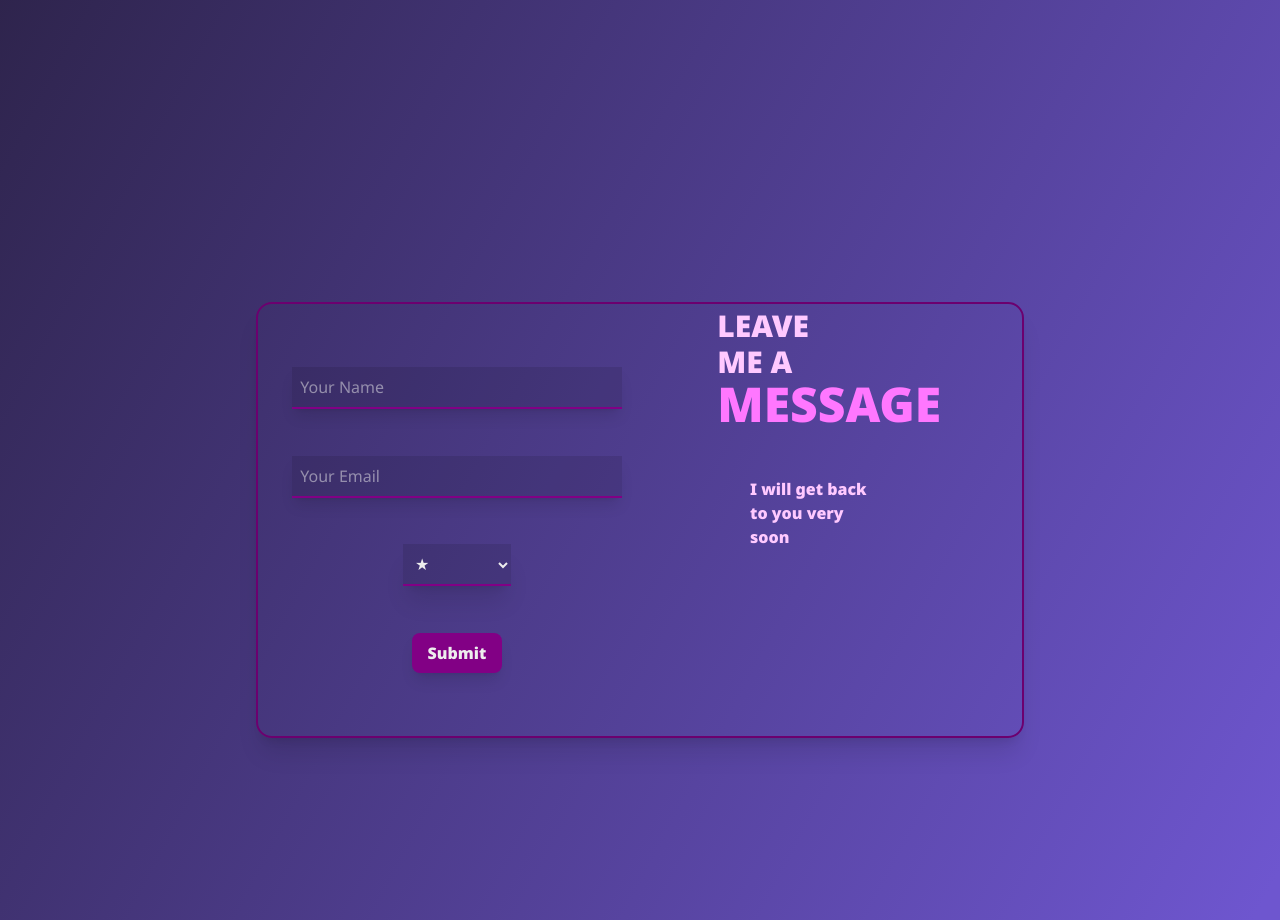
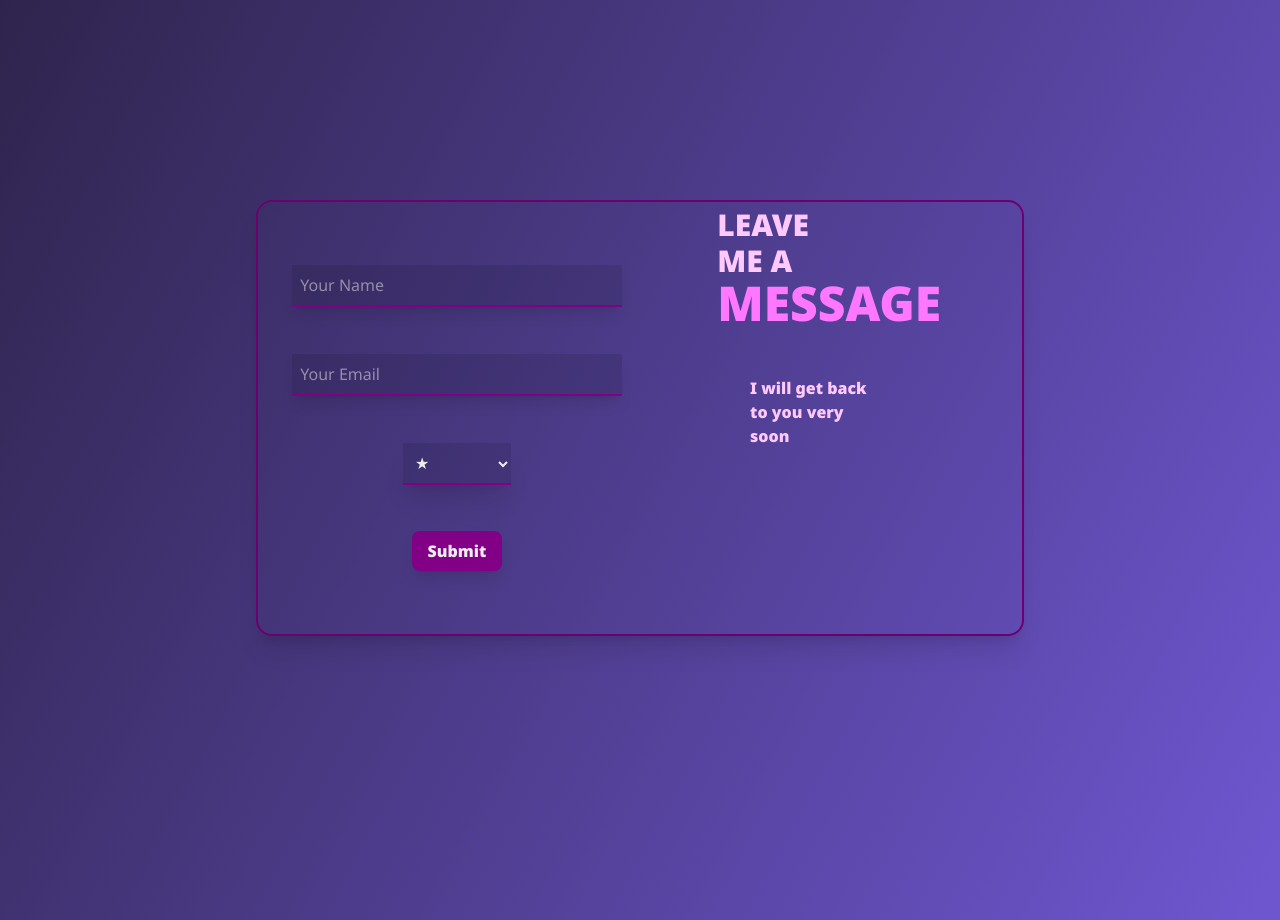
Before and after one commit to david-vasseur/portfolio_2025, a Next.js app: page / in a window 1280 px wide. Shown: the part 1480-2400 px from the top of the page. Built offline with nearby package versions, Linux system fonts and the light colour scheme.

Commit message:
adding tanstack form hook lib and form

```diff
--- a/src/app/__components/layout/SectionContact.tsx
+++ b/src/app/__components/layout/SectionContact.tsx
@@ -5,7 +5,7 @@ import GuestBookForm from "../features/GuestBookForm"
 export default function Page() {
 
 	return (
-		<div className="flex flex-col gap-5">
+		<div className="flex flex-col gap-5 h-[90%]">
 			<div className="flex w-[90vw] sm:w-[60vw] p-4 aspect-square md:aspect-[1.76] border-2 border-[var(--accent2)] rounded-2xl shadow-xl">
 				<GuestBookForm />
 			</div>
--- a/src/app/page.tsx
+++ b/src/app/page.tsx
@@ -41,7 +41,7 @@ export default function Home() {
 				<section id="section-2" className="h-[100dvh] w-full flex justify-center items-center">
 					<SectionWork />
 				</section>
-				<section id="section-3" className="h-[100dvh] w-full flex justify-center items-center">
+				<section id="section-3" className="h-[100dvh] w-full flex justify-center items-end">
 					<SectionContact />
 				</section>
 			</Wrapper>
```
